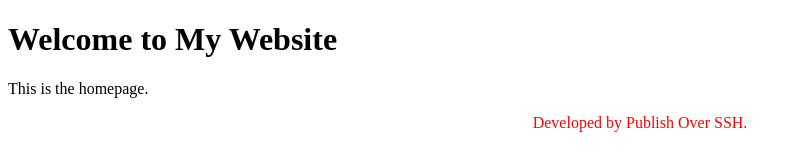
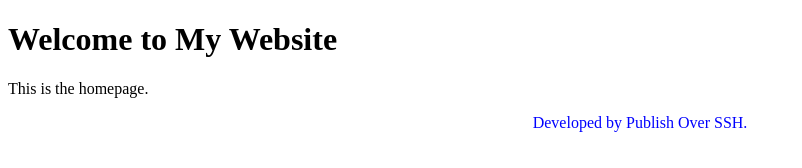
Before and after one commit to Feelder/git.intro, a plain HTML site: page index.html in a window 1280 px wide. Shown: the whole page, without its empty margins (0-802 px from the left). Drawn offline with Linux system fonts and the light colour scheme.

Commit message:
changed color

```diff
--- a/index.html
+++ b/index.html
@@ -8,6 +8,6 @@
 <body>
     <h1>Welcome to My Website</h1>
     <p>This is the homepage.</p>
-    <p style="color:red;text-align:center;">Developed by Publish Over SSH.</p>
+    <p style="color:blue;text-align:center;">Developed by Publish Over SSH.</p>
 </body>
 </html>
```
